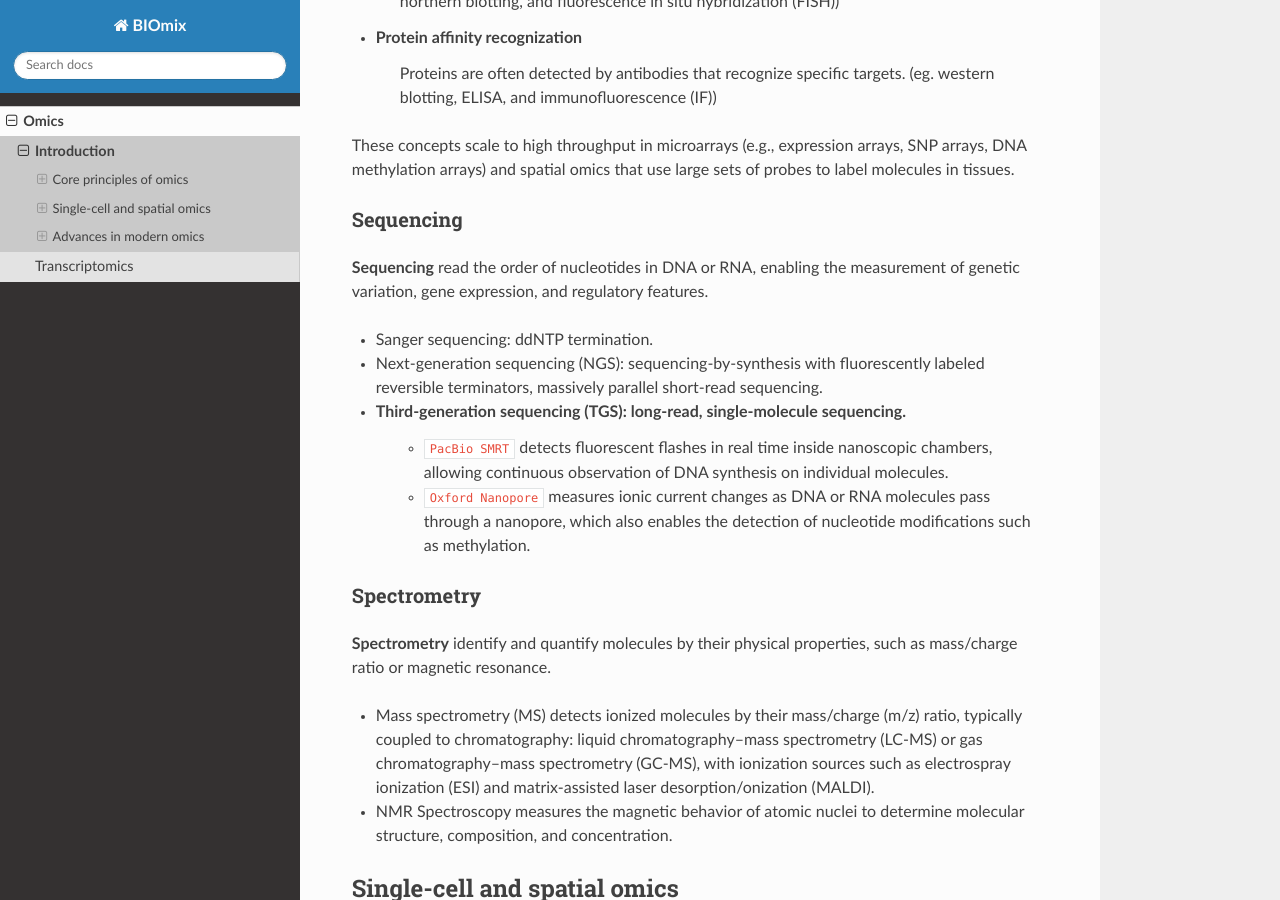
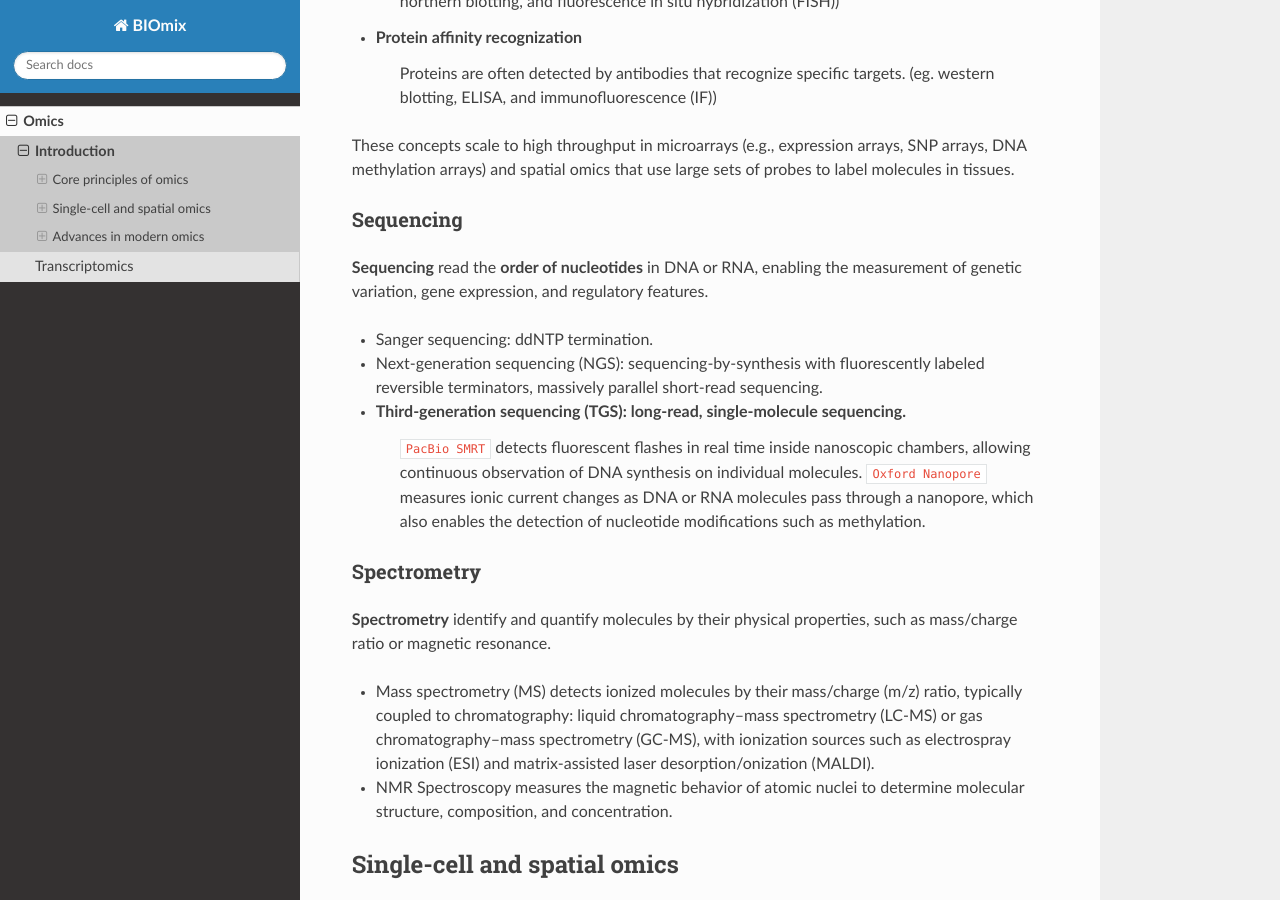
Before and after one commit to KKKallio/biomix, a Sphinx documentation site: the page built from docs/source/omics/introduction.rst, in a window 1280 px wide and 900 px high, scrolled down 770 px. Built offline with Sphinx 7.4.7 and the Read the Docs theme 3.1.0, drawn with Linux system fonts in a browser that asks for light colours.

```diff
--- a/docs/source/omics/introduction.rst
+++ b/docs/source/omics/introduction.rst
@@ -28,15 +28,15 @@ These concepts scale to high throughput in microarrays (e.g., expression arrays,
 Sequencing
 ~~~~~~~~~~~~~~~~~~~~~~~~~~~~~~~~~~~~~~~~~~~~~~
 
-**Sequencing** read the order of nucleotides in DNA or RNA, enabling the measurement of genetic variation, gene expression, and regulatory features.
+**Sequencing** read the **order of nucleotides** in DNA or RNA, enabling the measurement of genetic variation, gene expression, and regulatory features.
 
 - Sanger sequencing: ddNTP termination.
 
 - Next-generation sequencing (NGS): sequencing-by-synthesis with fluorescently labeled reversible terminators, massively parallel short-read sequencing.
 
 - Third-generation sequencing (TGS): long-read, single-molecule sequencing.
-    - ``PacBio SMRT`` detects fluorescent flashes in real time inside nanoscopic chambers, allowing continuous observation of DNA synthesis on individual molecules.
-    - ``Oxford Nanopore`` measures ionic current changes as DNA or RNA molecules pass through a nanopore, which also enables the detection of nucleotide modifications such as methylation.
+    ``PacBio SMRT`` detects fluorescent flashes in real time inside nanoscopic chambers, allowing continuous observation of DNA synthesis on individual molecules.
+    ``Oxford Nanopore`` measures ionic current changes as DNA or RNA molecules pass through a nanopore, which also enables the detection of nucleotide modifications such as methylation.
 
 Spectrometry
 ~~~~~~~~~~~~~~~~~~~~~~~~~~~~~~~~~~~~~~~~~~~~~~
```
